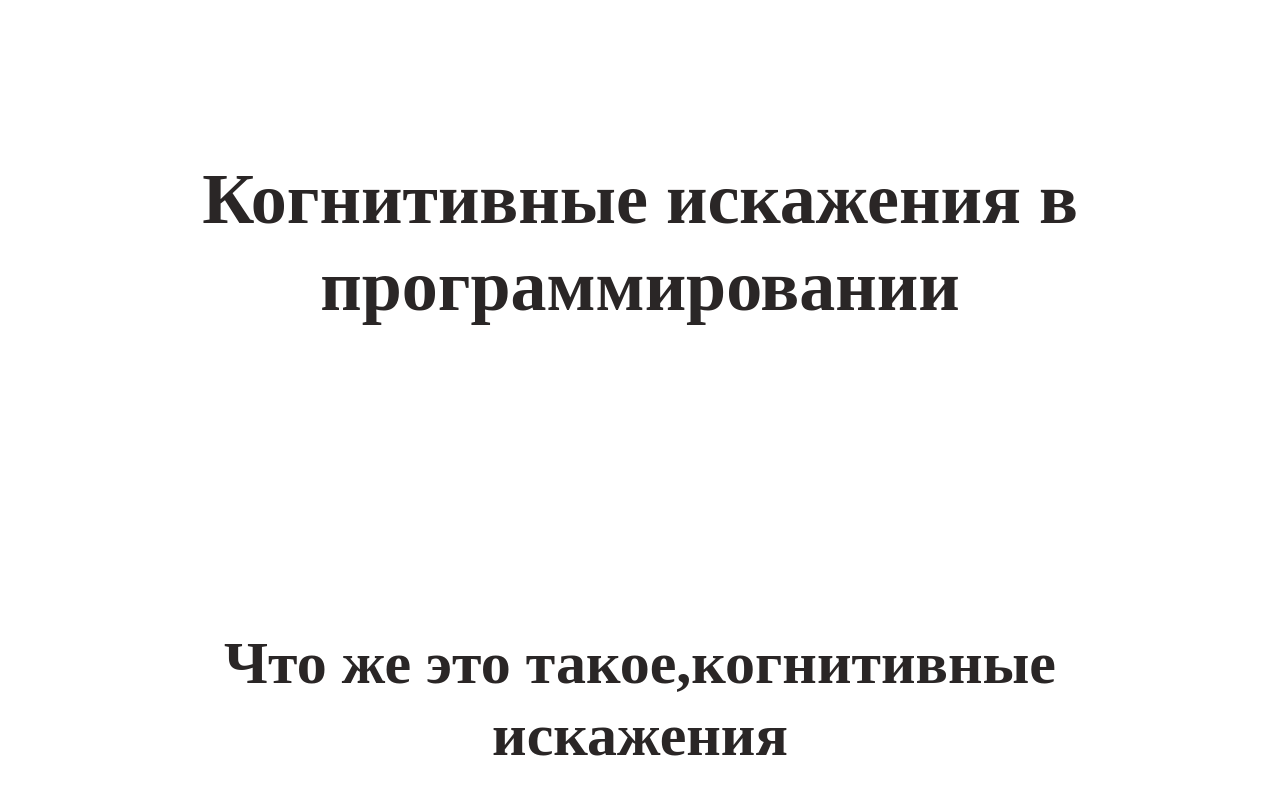
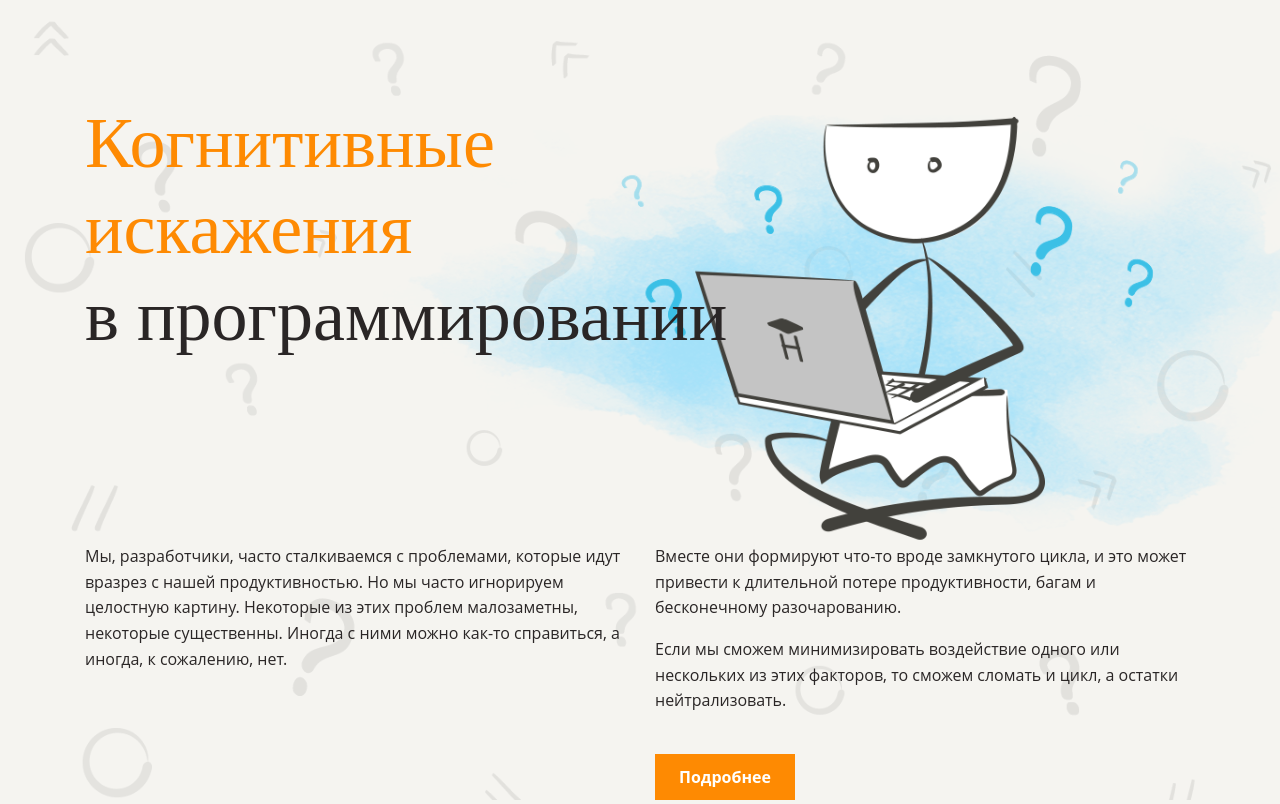
Before and after one commit to kativanova/layout-designer-project-lvl1, a website: page src/index.html in a window 1280 px wide. Shown: the top 804 px of the page. Drawn offline with Linux system fonts and the light colour scheme; a web font is replaced by a local one.

Commit message:
adds changes after 3d steps

```diff
--- a/src/index.html
+++ b/src/index.html
@@ -13,9 +13,34 @@
 </head>
 
 <body>
-    <header><h1>Когнитивные искажения в программировании</h1></header>
+    <header class="light-background">
+        <div class="container">
+            <img class="main-image" src="../images/main.png">
+            <h1><span class="cl-orange">Когнитивные<br> искажения<br></span>в программировании</h1>
+            <div class="description columns-2">
+                <div class="left-column">
+                    <p>
+                        Мы, разработчики, часто сталкиваемся с проблемами, которые идут вразрез с нашей продуктивностью.
+                        Но мы часто игнорируем целостную картину. Некоторые из этих проблем малозаметны, некоторые
+                        существенны. Иногда с ними можно как-то справиться, а иногда, к сожалению, нет.
+                    </p>
+                </div>
+                <div class="right-column mb-51">
+                    <p>
+                        Вместе они формируют что-то вроде замкнутого цикла, и это может привести к длительной потере
+                        продуктивности, багам и бесконечному разочарованию.
+                    </p>
+                    <p>
+                        Если мы сможем минимизировать воздействие одного или нескольких из этих факторов, то сможем
+                        сломать и цикл, а остатки нейтрализовать.
+                    </p>
+                </div>
+                <a href="#intro" class="btn cl-white">Подробнее</a>
+            </div>
+        </section>
+    </header>
     <main>
-        <section class="intro">
+        <section id="intro" class="intro">
             <h2>Что же это такое,когнитивные искажения</h2>
         </section>
         <section class="ikea-effect">
--- a/src/styles/style.css
+++ b/src/styles/style.css
@@ -16,7 +16,7 @@
 }
 
 .cl-dark {
-    color: #2a2626
+  color: #2a2626;
 }
 
 .cl-tr-dark {
@@ -32,16 +32,24 @@
 }
 
 body {
-    font: 16px/1.6em 'Open Sans';
-    color: #2A2626;
+  margin: 0;
+  font: 16px/1.6em "Open Sans";
+  color: #2a2626;
 }
 
-h1, h2, h3, h4, h5 {
-    font-family: 'Neucha';
+h1,
+h2,
+h3,
+h4,
+h5 {
+  font-family: "Neucha";
+  font-weight: normal;
   line-height: 1.2em;
+  margin: 0;
 }
 
 h1 {
+  position: relative;
   font-size: 72px;
 }
 
@@ -53,9 +61,68 @@ h3 {
   font-size: 34px;
 }
 
-header, section {
+header,
+section {
+  text-align: center;
+  overflow: hidden;
+}
+
+.light-background {
+  background-color: #f5f4f0;
+}
+.container {
+  position: relative;
+  text-align: left;
   max-width: 1110px;
-    text-align: center;
   padding: 100px 0;
   margin: auto;
 }
+
+.light-background::before {
+  content: " ";
+  position: absolute;
+  top: 0px;
+  left: 0px;
+  width: 100%;
+  height: 100%;
+  background-image: url(../../images/background.png);
+  background-repeat: no-repeat;
+  background-size: cover;
+  opacity: 10%;
+}
+
+.main-image {
+  position: absolute;
+  height: 525px;
+  top: 55px;
+  right: -270px;
+}
+
+.columns-2 {
+  column-count: 2;
+  column-gap: 30px;
+}
+
+.columns-2 p {
+  margin-top: 0;
+}
+
+.left-column,
+.right-column {
+  break-inside: avoid;
+}
+
+.description {
+  margin-top: 185px;
+}
+
+.btn {
+  padding: 12px 24px;
+  font-weight: bolder;
+  text-decoration: none;
+  background-color: #fe8a02;
+}
+
+.mb-51 {
+  margin-bottom: 51px;
+}
```
Also changed, not shown: images/1.png (added), images/2.png (added), images/3.png (added), images/4.png (added), images/5.png (added), images/background.png (added), images/main.png (added), images/send.svg (added), 1 other file. Lines whose indentation alone changed are shown as unchanged.
